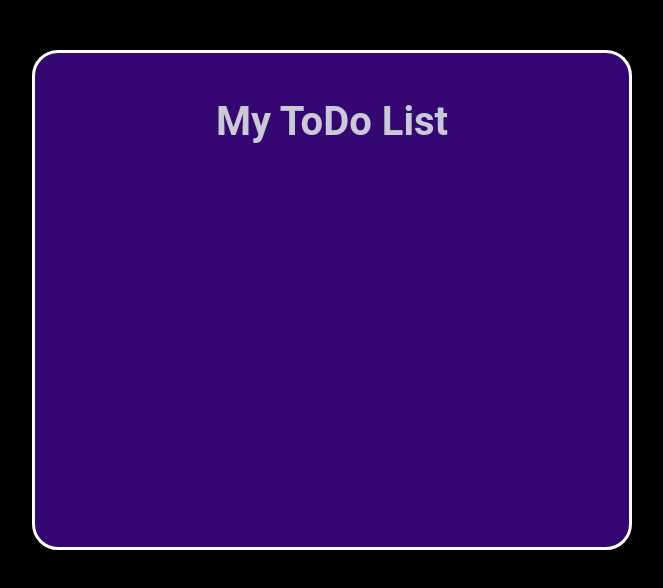
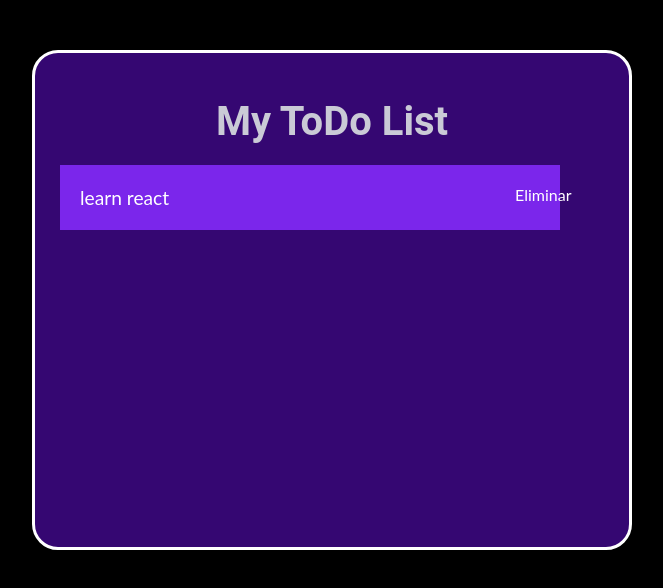
Before and after one commit to Hcrj99/Todo-list, a React (Create React App) app: page / in a window 1280 px wide. Shown: the top 588 px of the page, without its empty margins (308-971 px from the left). Built offline with nearby package versions, Linux system fonts and the light colour scheme.

Commit message:
struct work component render

```diff
--- a/src/App.js
+++ b/src/App.js
@@ -1,11 +1,12 @@
 import './App.css';
+import Work from './components/work';
 
 function App() {
   return (
     <div className='Todo__List'>
       <section className='Todo__list-container'>
         <h1>My ToDo List</h1>
-
+        <Work text='learn react'/>
       </section>
     </div>
   );
--- a/src/components/work.jsx
+++ b/src/components/work.jsx
@@ -1,4 +1,5 @@
 import React from "react";
+import '../styles/work.css'
 
 
 function Work({ text }){
--- /dev/null
+++ b/src/styles/work.css
@@ -0,0 +1,31 @@
+.work__container {
+  width: 500px;
+  min-height: 65px;
+  background-color: #7b26eb;
+  margin: 5px 0;
+  padding: 8px 15px 8px 20px;
+  display: flex;
+  justify-content: space-between;
+  align-items: center;
+  border-radius: 7px solid white;
+  cursor: pointer;
+}
+
+/*text*/
+
+.work__text {
+  width: 100%;
+  height: 100%;
+  font-size: 1.2rem;
+  display: flex;
+  align-items: center;
+  overflow-wrap: anywhere;
+}
+
+/*icon*/
+
+.work__icon {
+  width: 25px;
+  height: 25px;
+  margin: 5px;
+}
```
